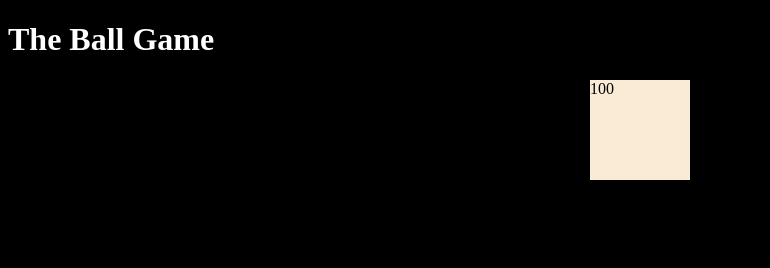
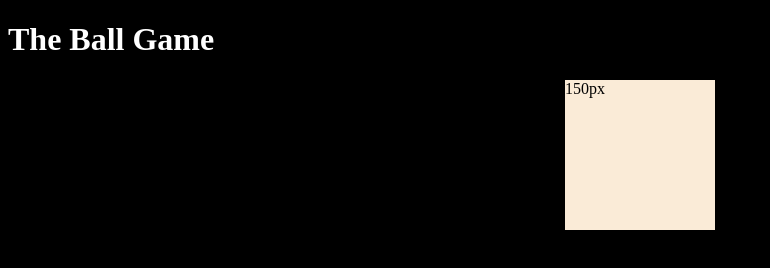
Before and after one commit to tmanoon/Day18-Git, a plain HTML site: page index.html in a window 1280 px wide. Both pictures are taken after a click on the element "100". Shown: the whole page, without its empty margins (0-770 px from the left). Drawn offline with Linux system fonts and the light colour scheme.

Commit message:
Edit function to increment ball

```diff
--- a/index.html
+++ b/index.html
@@ -8,7 +8,7 @@
 </head>
 <body>
     <h1>The Ball Game</h1>
-    <div class="ball" onclick="onBallClick()">100</div>
+    <div class="ball" onclick="onBallClick(this)">100</div>
     <script src="main.js"></script>
 </body>
 </html>
--- a/main.js
+++ b/main.js
@@ -1,3 +1,8 @@
-function onBallClick() {
-    console.log('You clicked the ball!')
+var size = 150
+
+function onBallClick(ball) {
+    ball.style.width = size + 'px'
+    ball.style.height = size + 'px'
+    ball.innerText = ball.style.width
+    size += 50
 }
```
